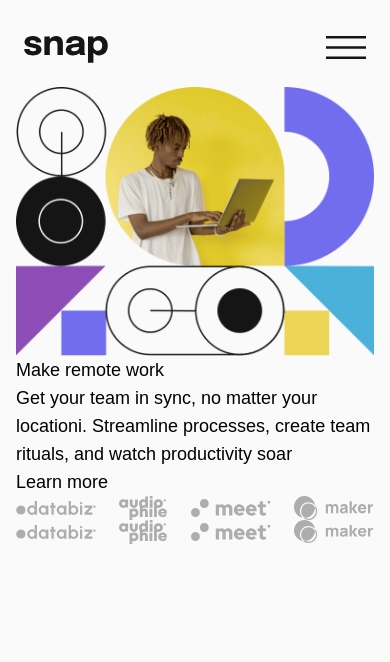
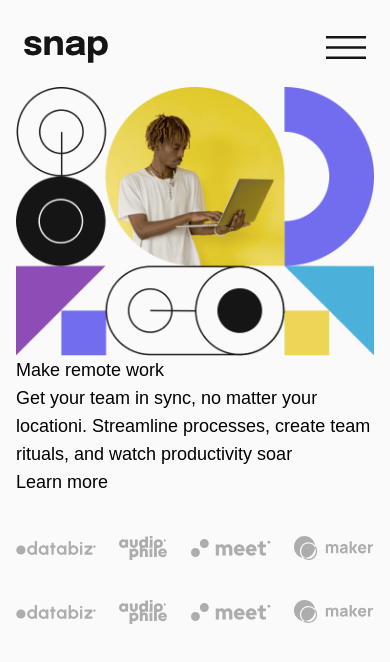
Before and after one commit to mdubelbeis/intro-section-db-menu, a React (Create React App) app: page / in a window 390 px wide. Shown: the top 662 px of the page. Built offline with nearby package versions, Linux system fonts and the light colour scheme.

Commit message:
styled for mobile

```diff
--- a/src/components/Clients.component.js
+++ b/src/components/Clients.component.js
@@ -7,7 +7,7 @@
 
 const Clients = () => {
   return (
-    <div className="flex justify-between items-center">
+    <div className="flex justify-between items-center mt-10">
       <div>
         <img className="logo" src={databiz} alt="databiz logo" />
       </div>
```
